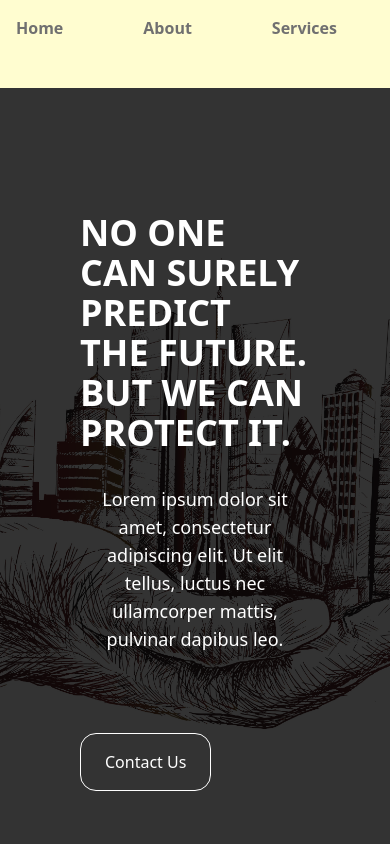
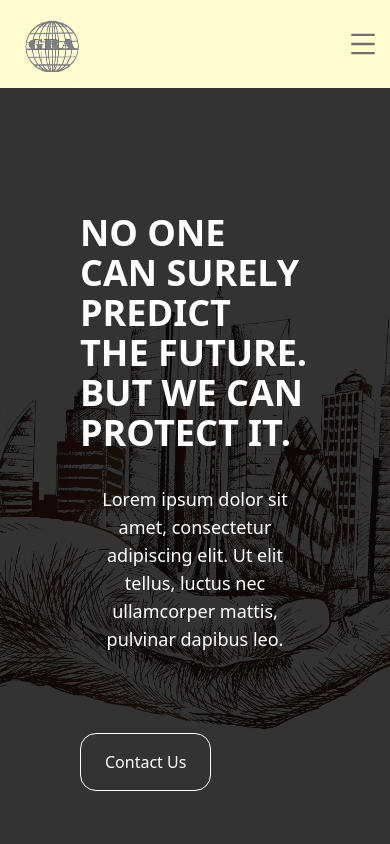
Before and after one commit to chronicles-appdev/gra-project, a React (Vite) app: page / in a window 390 px wide. Shown: the top 844 px of the page. Built offline with nearby package versions, Linux system fonts and the light colour scheme.

Commit message:
make navbar responsive

```diff
--- a/src/components/Navbar.jsx
+++ b/src/components/Navbar.jsx
@@ -1,21 +1,83 @@
-import { Link } from "react-router-dom"
-import logo from "/logo.png"
+import { Link } from "react-router-dom";
+import logo from "/logo.png";
+import { useState, useEffect } from "react";
+import { AiOutlineMenu, AiOutlineClose } from "react-icons/ai";
 
 const Navbar = () => {
+  const [open, setOpen] = useState(false);
+
+  const toggleMenu = () => {
+    setOpen(!open);
+  };
+
+  const closeMenu = () => {
+    setOpen(false);
+  };
+
+  useEffect(() => {
+    const handleResize = () => {
+      const thresholdWidth = 768;
+      if (window.innerWidth >= thresholdWidth) {
+        setOpen(false);
+      }
+    };
+
+    window.addEventListener("resize", handleResize);
+
+    return () => {
+      window.removeEventListener("resize", handleResize);
+    };
+  }, []);
+
+  const links = [
+    { to: "/", label: "Home" },
+    { to: "/about", label: "About" },
+    { to: "/services", label: "Services" },
+    { to: "/contact-us", label: "Contact Us" },
+  ];
+
   return (
-    <header className="bg-cream text-gray fixed z-10 top-0 w-full font-semibold flex justify-between items-center p-4 ">
-        <div>
-            <img src={logo} alt="" className="w-14 h-14" />
+    <header className="bg-cream text-gray fixed z-10 top-0 w-full font-semibold">
+      <nav className="flex justify-between items-center py-4 px-6">
+        <img src={logo} alt="" className="w-14 h-14" />
+        <div
+          onClick={toggleMenu}
+          className="text-3xl absolute right-3 lg:hidden cursor-pointer"
+        >
+          {open ? <AiOutlineClose /> : <AiOutlineMenu />}
         </div>
-        <div className="flex justify-between gap-20">
-        <Link to="/" className="hover:border-b-[2px] border-gray pb-2">Home</Link>
-        <Link to="/about" className="hover:border-b-[2px] border-gray pb-2">About</Link>
-        <Link to="/services" className="hover:border-b-[2px] border-gray pb-2">Services</Link>
-        <Link to="/contact-us" className="hover:border-b-[2px] border-gray pb-2">Contact Us</Link>
+        <div
+          className={`lg:hidden absolute top-full left-0 right-0 bg-cream z-20 ${
+            open ? "block" : "hidden"
+          }`}
+        >
+          <div className="flex flex-col items-center">
+            {links.map((link, index) => (
+              <Link
+                key={index}
+                to={link.to}
+                className="border-b border-gray pb-2 w-full text-center"
+                onClick={closeMenu}
+              >
+                {link.label}
+              </Link>
+            ))}
+          </div>
         </div>
+        <div className="hidden lg:flex items-center justify-between gap-10">
+          {links.map((link, index) => (
+            <Link
+              key={index}
+              to={link.to}
+              className="hover:border-b-[2px] border-gray pb-2"
+            >
+              {link.label}
+            </Link>
+          ))}
+        </div>
+      </nav>
+    </header>
+  );
+};
 
-    </header>
-  )
-}
-
-export default Navbar
+export default Navbar;
```
